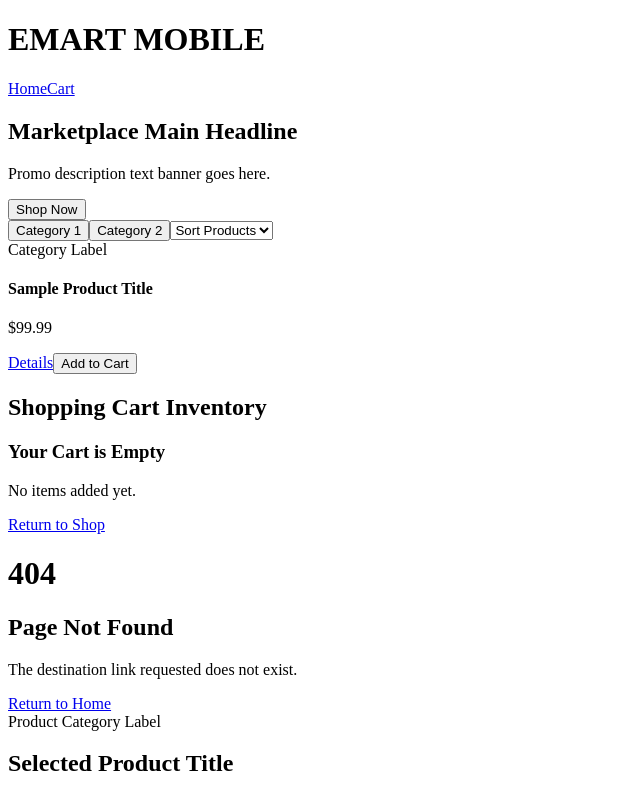
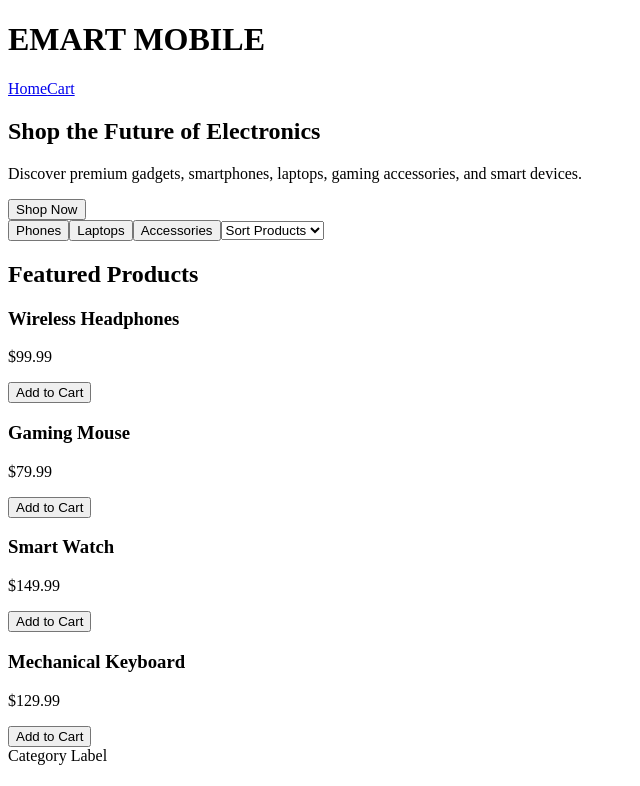
Before and after one commit to blthomps3-stack/e-mart, a React (Create React App) app: page / in a window 1280 px wide. Shown: the top 786 px of the page, without its empty margins (0-640 px from the left). Built offline with nearby package versions, Linux system fonts and the light colour scheme; the HTML template or start-up script is replaced by a standard one.

Commit message:
update home page layout

```diff
--- a/src/css/index.css
+++ b/src/css/index.css
@@ -78,3 +78,19 @@ nav a:hover {
 .hero button:hover {
     background-color: #0284c7;
 }
+
+.products-section {
+    padding: 60px;
+}
+
+.products-section h2 {
+    font-size: 3rem;
+    margin-bottom: 30px;
+}
+
+
+.products-grid {
+    display: grid;
+    grid-template-columns: repeat(4, 1fr);
+    gap: 30px;
+}
--- a/src/pages/Home.js
+++ b/src/pages/Home.js
@@ -4,20 +4,53 @@ export default function Home() {
   return (
     <main>
       <section className="hero">
-          <h2>Marketplace Main Headline</h2>
-          <p>Promo description text banner goes here.</p>
+          <h2>Shop the Future of Electronics</h2>
+          <p> Discover premium gadgets, smartphones, laptops,
+            gaming accessories, and smart devices.</p>
           <button>Shop Now</button>
       </section>
 
-      <div>
-        <button type="button">Category 1</button>
-        <button type="button">Category 2</button>
+      <section className="products-section">
+
+      <div className="filters">
+        <button type="button">Phones</button>
+        <button type="button">Laptops</button>
+        <button type="button">Accessories</button>
         <select>
           <option value="">Sort Products</option>
           <option value="price">Price</option>
           <option value="name">Name</option>
         </select>
       </div>
+       <h2>Featured Products</h2>
+          <div className="products-grid">
+
+          <div className="product-card">
+            <h3>Wireless Headphones</h3>
+            <p>$99.99</p>
+            <button>Add to Cart</button>
+          </div>
+
+          <div className="product-card">
+            <h3>Gaming Mouse</h3>
+            <p>$79.99</p>
+            <button>Add to Cart</button>
+          </div>
+
+          <div className="product-card">
+            <h3>Smart Watch</h3>
+            <p>$149.99</p>
+            <button>Add to Cart</button>
+          </div>
+
+          <div className="product-card">
+            <h3>Mechanical Keyboard</h3>
+            <p>$129.99</p>
+            <button>Add to Cart</button>
+          </div>
+
+        </div>
+      </section>
     </main>
   );
 }
```
